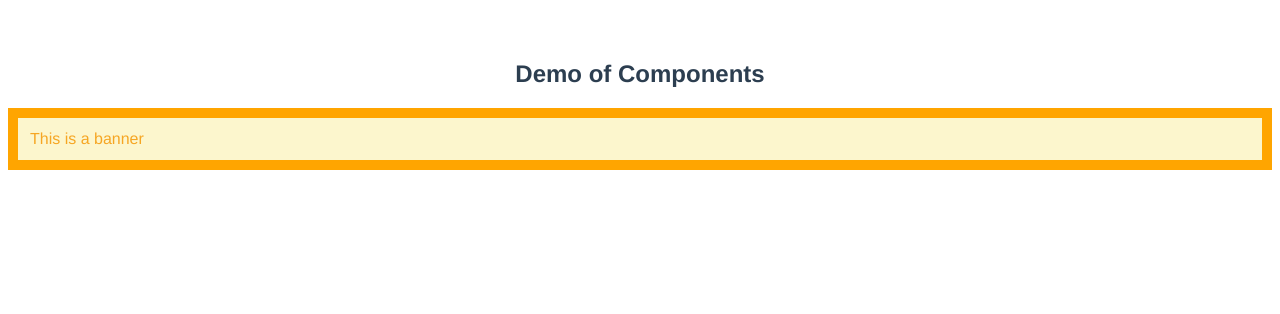
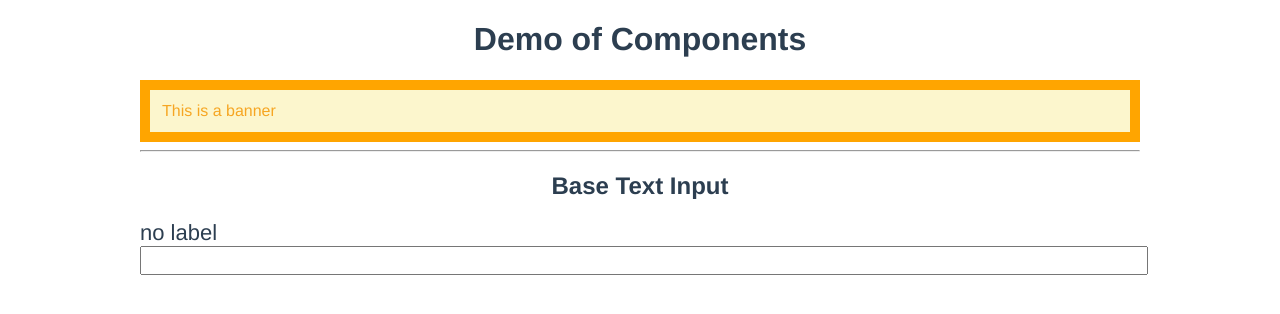
Before and after one commit to Content-Thread/thread-vue-base, a Vue app: page / in a window 1280 px wide. Shown: the top 314 px of the page. Built offline with nearby package versions, Linux system fonts and the light colour scheme.

Commit message:
update BaseTextInput

```diff
--- a/src/App.vue
+++ b/src/App.vue
@@ -23,5 +23,7 @@ export default {
   text-align: center;
   color: #2c3e50;
   margin-top: 60px;
+  max-width: 1000px;
+  margin: 0 auto;
 }
 </style>
--- a/src/components/BaseTextInput.vue
+++ b/src/components/BaseTextInput.vue
@@ -1,6 +1,6 @@
 <template>
   <label class="base-form__label">
-    <span class="base-form__label-text"></span>
+    <span class="base-form__label-text">{{labelText}}</span>
     <input class="base-form__input base-form__text-input" type="text" />
   </label>
 </template>
@@ -18,4 +18,18 @@
 
 <style scoped>
 
+  .base-form__label {
+    text-align: left;
+    width: 100%;
+  }
+
+  .base-form__label, .base-form__label-text {
+    display: block;
+    font-size: 22px;
+  }
+
+  .base-form__input {
+    width: 100%;
+    font-size: 20px;
+  }
 </style>
--- a/src/components/Demo.vue
+++ b/src/components/Demo.vue
@@ -1,7 +1,10 @@
 <template>
   <div>
-    <h2>Demo of Components</h2>
+    <h1>Demo of Components</h1>
     <Banner>This is a banner</Banner>
+    <hr>
+    <h2>Base Text Input</h2>
+    <BaseTextInput/>
   </div>
 </template>
 
```
Also changed, not shown: 7 other files (tests, documents, lock files or other folders).
